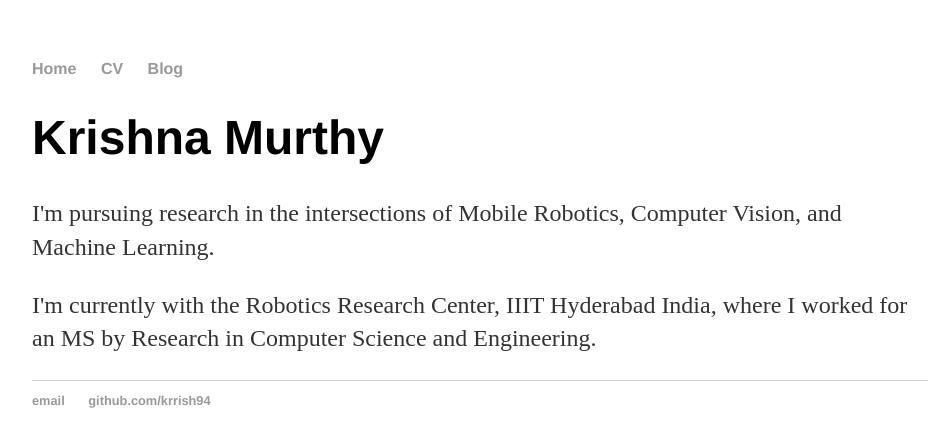
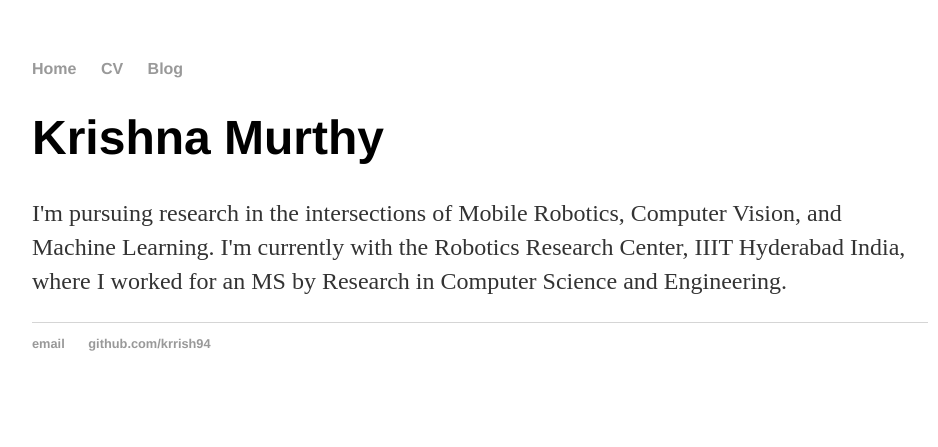
Before and after one commit to manfreddiaz/krrish94.github.io, a Jekyll site: the page built from index.html, in a window 1280 px wide. Shown: the top 447 px of the page, without its empty margins (160-1098 px from the left). Built offline with Jekyll 4.4.1, drawn with Linux system fonts in a browser that asks for light colours.

```diff
--- a/index.html
+++ b/index.html
@@ -4,6 +4,6 @@ title: Krishna Murthy
 ---
 <div class="blurb">
    <h1>Krishna Murthy</h1>
-	<p>I'm pursuing research in the intersections of Mobile Robotics, Computer Vision, and Machine Learning.</p>
-	<p>I'm currently with the Robotics Research Center, IIIT Hyderabad India, where I worked for an MS by Research in Computer Science and Engineering.</p>
+	<p>I'm pursuing research in the intersections of Mobile Robotics, Computer Vision, and Machine Learning.
+	I'm currently with the Robotics Research Center, IIIT Hyderabad India, where I worked for an MS by Research in Computer Science and Engineering.</p>
 </div>
```
